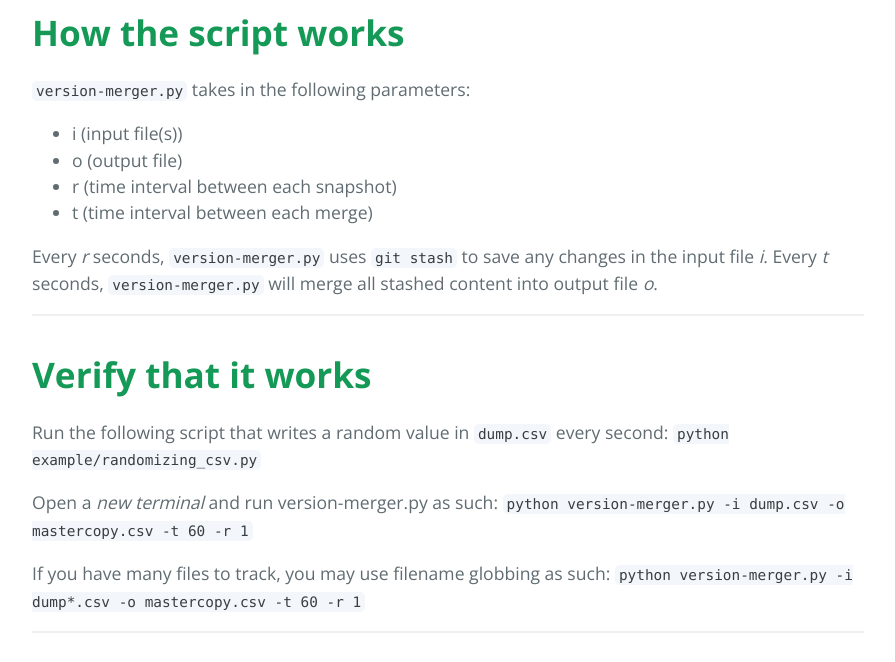
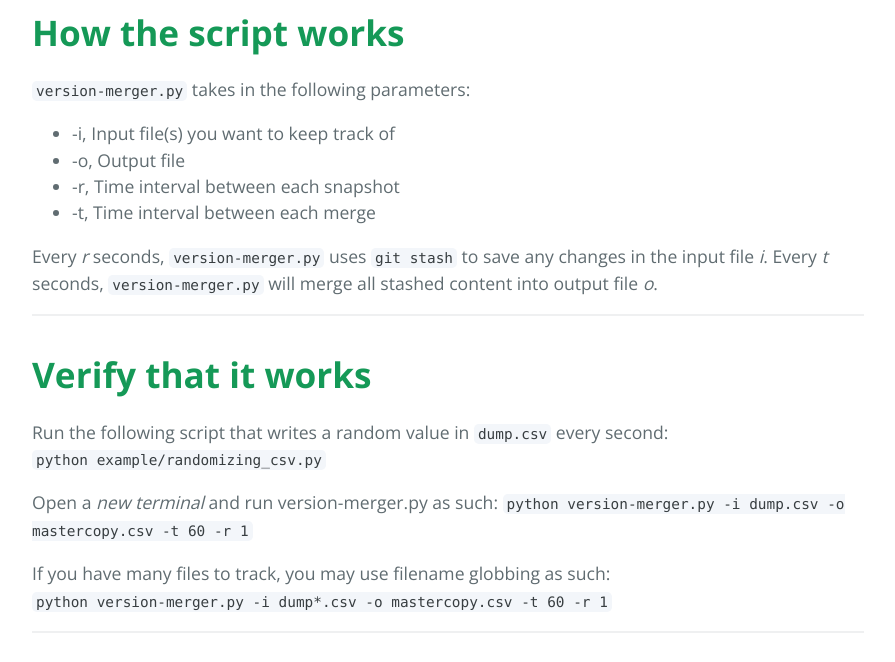
Before and after one commit to facerecog/version-merger, a plain HTML site: page index.html in a window 1280 px wide. Shown: the part 1600-2262 px from the top of the page, without its empty margins (192-1087 px from the left). Drawn offline with nearby package versions, Linux system fonts and the light colour scheme.

```diff
--- a/index.html
+++ b/index.html
@@ -86,10 +86,10 @@
 <p><code>version-merger.py</code> takes in the following parameters:</p>
 
 <ul>
-<li>i (input file(s))</li>
-<li>o (output file)</li>
-<li>r (time interval between each snapshot)</li>
-<li>t (time interval between each merge)</li>
+<li>-i, Input file(s) you want to keep track of</li>
+<li>-o, Output file</li>
+<li>-r, Time interval between each snapshot</li>
+<li>-t, Time interval between each merge</li>
 </ul>
 
 <p>Every <em>r</em> seconds, <code>version-merger.py</code> uses <code>git stash</code> to save any changes in the input file <em>i</em>. Every <em>t</em> seconds, <code>version-merger.py</code> will merge all stashed content into output file <em>o</em>.</p>
@@ -100,13 +100,13 @@
 <a id="verify-that-it-works" class="anchor" href="#verify-that-it-works" aria-hidden="true"><span aria-hidden="true" class="octicon octicon-link"></span></a><strong>Verify that it works</strong>
 </h1>
 
-<p>Run the following script that writes a random value in <code>dump.csv</code> every second:
+<p>Run the following script that writes a random value in <code>dump.csv</code> every second:<br>
 <code>python example/randomizing_csv.py</code></p>
 
 <p>Open a <em>new terminal</em> and run version-merger.py as such:
 <code>python version-merger.py -i dump.csv -o mastercopy.csv -t 60 -r 1</code></p>
 
-<p>If you have many files to track, you may use filename globbing as such:
+<p>If you have many files to track, you may use filename globbing as such:<br>
 <code>python version-merger.py -i dump*.csv -o mastercopy.csv -t 60 -r 1</code></p>
 
 <hr>
```
Also changed, not shown: params.json (+1 -1 lines).
